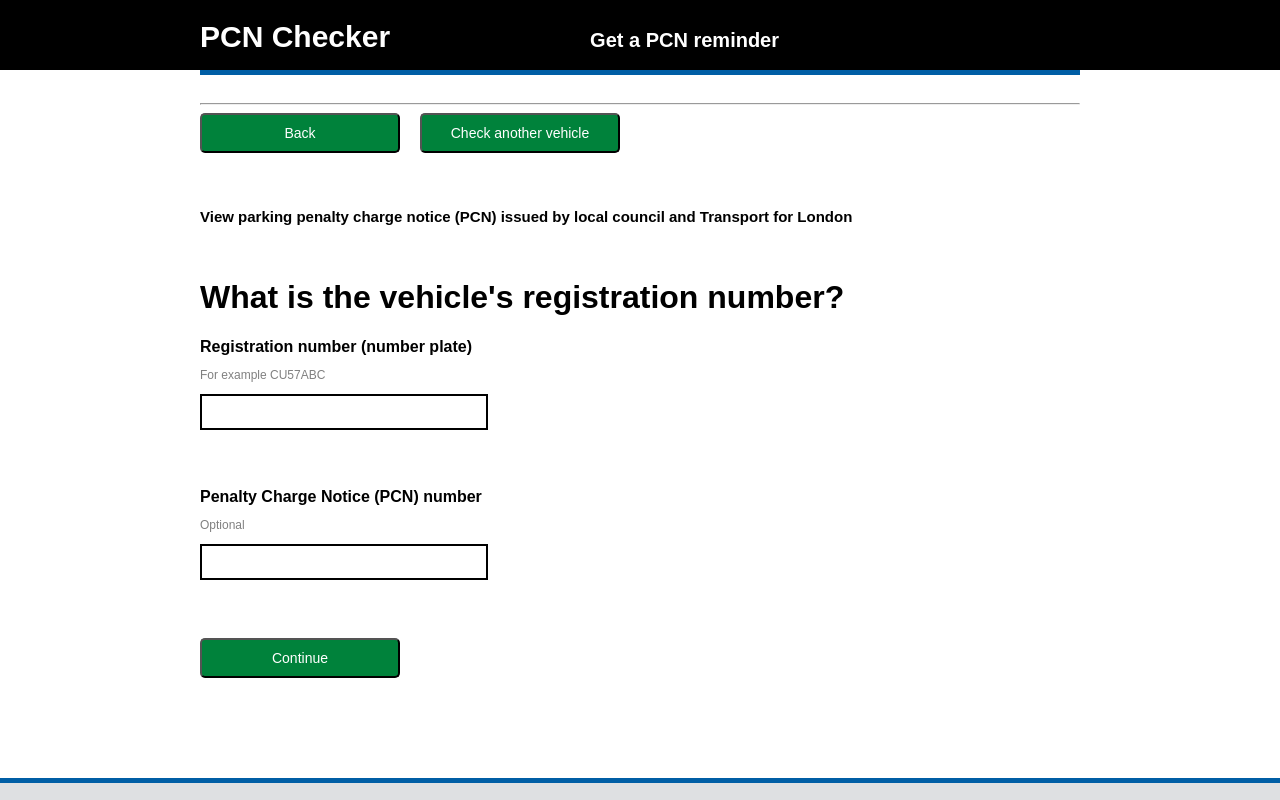
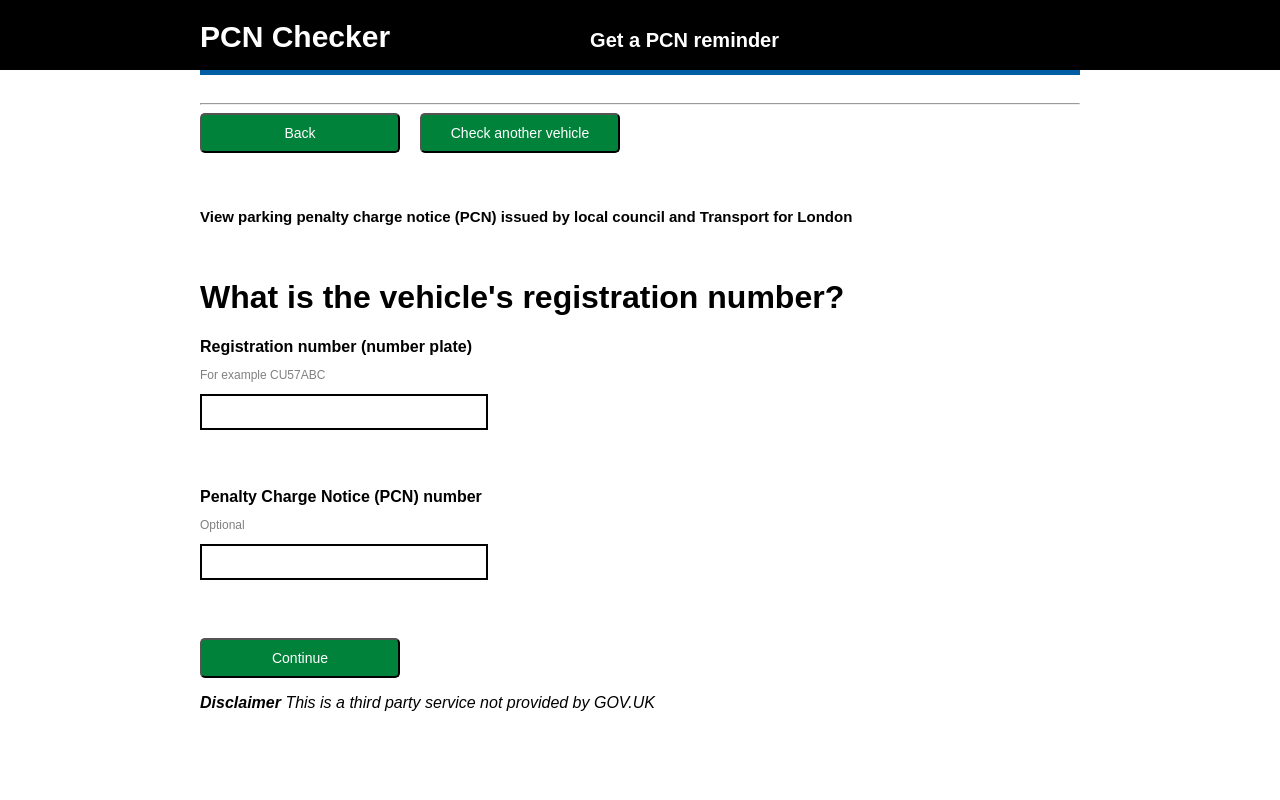
Before and after one commit to alasdairkite93/carsearchfront_revert, a React (Create React App) app: page / in a window 1280 px wide. Shown: the top 800 px of the page. Built offline with nearby package versions, Linux system fonts and the light colour scheme.

Commit message:
Disclaimer and payment changes

```diff
--- a/src/components/pcninput.js
+++ b/src/components/pcninput.js
@@ -77,6 +77,7 @@ export default function PCNInput() {
                     <br/><br/>
                     <button type="submit" id="formbutton">Continue</button>
                 </form>
+                <p><i><b>Disclaimer</b> This is a third party service not provided by GOV.UK</i></p>
 
             </div>
         </div>
--- a/src/pages/Payment.js
+++ b/src/pages/Payment.js
@@ -24,7 +24,7 @@ export default function Pay() {
     const pagestate = location.state;
     const handleOnSubmit = () => {
 
-        navigate("/vehicleinformation", { state: pagestate});
+        navigate("/signup", { state: pagestate});
 
     }
 
--- a/src/pages/summarypage.js
+++ b/src/pages/summarypage.js
@@ -22,7 +22,7 @@ export default function SummaryPage() {
     const state = location.state;
 
     console.log('Summary page state: ' + JSON.stringify(state));
-
+    console.log(state.vehcilestate);
 
 
     function handleOnSubmit() {
```
